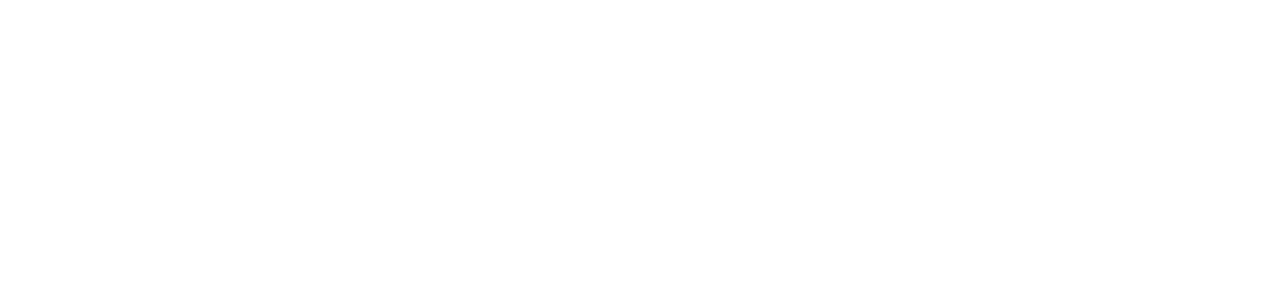
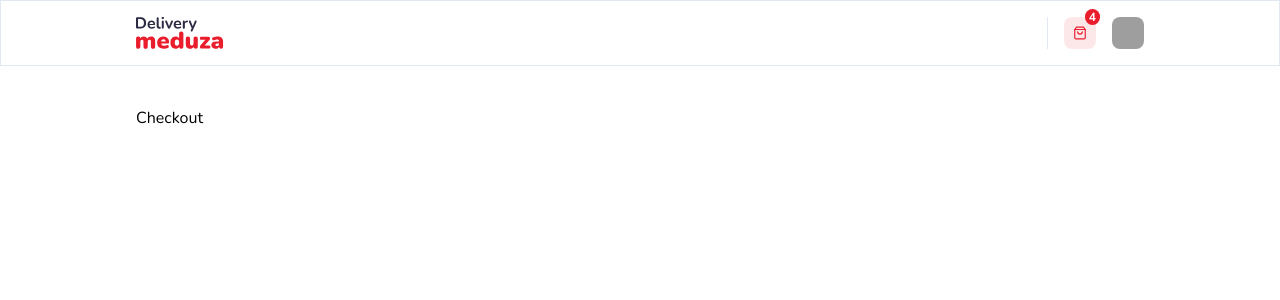
Before and after one commit to ruymon/delivery-meduza, a React (Vite) app: page /app/checkout in a window 1280 px wide. Before the commit this address had no page. Shown: the top 300 px of the page. Built offline with nearby package versions, Linux system fonts and the light colour scheme; grey boxes are pictures that could not be loaded.

Commit message:
:art: Dashboard Layout Abstraction

```diff
--- a/src/App.tsx
+++ b/src/App.tsx
@@ -1,4 +1,6 @@
 import { BrowserRouter, Routes, Route } from 'react-router-dom';
+import { DashboardLayout } from './Layouts/DashboardLayout';
+import { Checkout } from './pages/Checkout';
 import { Dashboard } from './pages/Dashboard';
 
 import { Login } from './pages/Login';
@@ -8,7 +10,12 @@ function App() {
     <BrowserRouter>
       <Routes>
         <Route path="/" element={<Login />} />
-        <Route path="/app" element={<Dashboard />} />
+
+        <Route path="/app" element={<DashboardLayout />}>
+          <Route index element={<Dashboard />} />
+          <Route path="checkout" element={<Checkout />} />
+        </Route>
+
       </Routes>
     </BrowserRouter>
   );
--- /dev/null
+++ b/src/Layouts/DashboardLayout/index.tsx
@@ -0,0 +1,16 @@
+import { Outlet } from "react-router-dom";
+import { Navbar } from "../../components/Navbar";
+
+import styles from './styles.module.css';
+
+export function DashboardLayout() {
+  return (
+    <main className={styles.container}>
+      <Navbar />
+
+      <div className={styles.wrapper}>
+        <Outlet />
+      </div>
+    </main>
+  );
+}
--- /dev/null
+++ b/src/Layouts/DashboardLayout/styles.module.css
@@ -0,0 +1,7 @@
+.container {
+  @apply w-screen h-full flex flex-col items-center;
+}
+
+.wrapper {
+  @apply max-w-5xl p-2 w-full h-full flex flex-col mt-8;
+}
--- a/src/components/Logo/index.tsx
+++ b/src/components/Logo/index.tsx
@@ -1,3 +1,3 @@
 export function Logo() {
-  return <img src={'assets/logo.svg'} alt="Delivery Medusa Logo" />;
+  return <img src={'/assets/logo.svg'} alt="Delivery Medusa Logo" />;
 }
--- a/src/components/RestaurantCard/index.tsx
+++ b/src/components/RestaurantCard/index.tsx
@@ -21,7 +21,7 @@ interface RestaurantCardProps {
 
 export function RestaurantCard({ data }: RestaurantCardProps) {
     return (
-        <Link className={styles.container} to='/'>
+        <Link className={styles.container} to='/app/checkout'>
             <div className={styles.imageContainer}>
                 <img src={data.bannerImage} />
             </div>
--- /dev/null
+++ b/src/pages/Checkout/index.tsx
@@ -0,0 +1,9 @@
+import styles from './styles.module.css';
+
+export function Checkout() {
+  return (
+    <div>
+      <h1>Checkout</h1>
+    </div>
+  );
+}
--- a/src/pages/Dashboard/index.tsx
+++ b/src/pages/Dashboard/index.tsx
@@ -1,5 +1,4 @@
 import { Category } from "../../components/Category";
-import { Navbar } from "../../components/Navbar";
 import { PromotionBanner } from "../../components/PromotionBanner";
 import { RestaurantCard } from "../../components/RestaurantCard";
 
@@ -10,10 +9,7 @@ import styles from './styles.module.css';
 
 export const Dashboard = () => {
   return (
-    <main className={styles.container}>
-      <Navbar />
-
-      <div className={styles.wrapper}>
+    <>
       <div className={styles.promotionsContainer}>
         <PromotionBanner lead="Todas as sobremesas" header="20% OFF" image="https://res.cloudinary.com/ruyawm/image/upload/v1654652965/delivery%20medusa/img_mask_mxuxdg.png" footer="Noite Doce"/>
         <PromotionBanner lead="Hamburgers" header="50% OFF" image="https://res.cloudinary.com/ruyawm/image/upload/v1654652993/delivery%20medusa/img_mask_1_e6twtd.png" footer="Gostosuras"/>
@@ -28,8 +24,6 @@ export const Dashboard = () => {
       <div className={styles.restaurantsContainer}>
         { restaurants.map(restaurant => <RestaurantCard key={restaurant.id} data={restaurant} />) }
       </div>
-
-      </div>
-    </main>
+    </>
   );
 }
--- a/src/pages/Dashboard/styles.module.css
+++ b/src/pages/Dashboard/styles.module.css
@@ -1,11 +1,3 @@
-.container {
-  @apply w-screen h-full flex flex-col items-center;
-}
-
-.wrapper {
-  @apply max-w-5xl p-2 w-full h-full flex flex-col mt-8;
-}
-
 .promotionsContainer {
   @apply flex md:flex-row flex-col items-center justify-between gap-4;
 }
```
Also changed, not shown: src/pages/Checkout/styles.module.css (added). Lines whose indentation alone changed are shown as unchanged.
